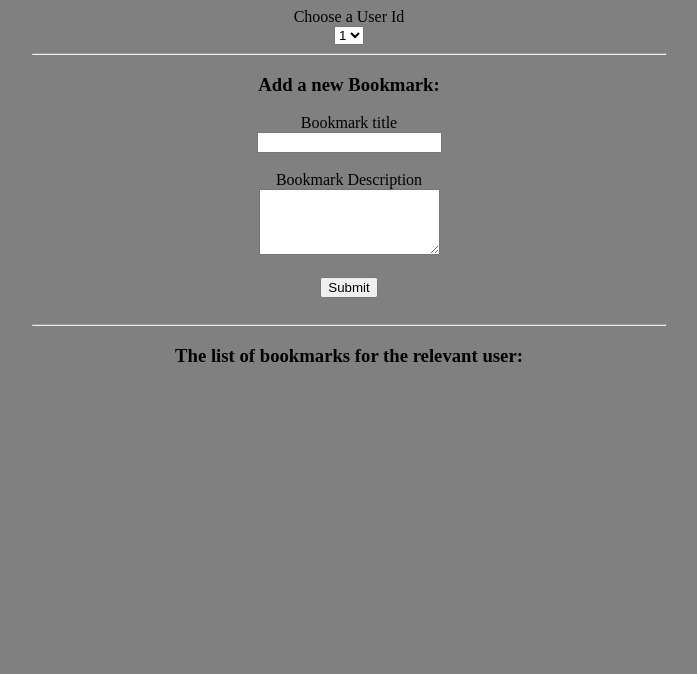
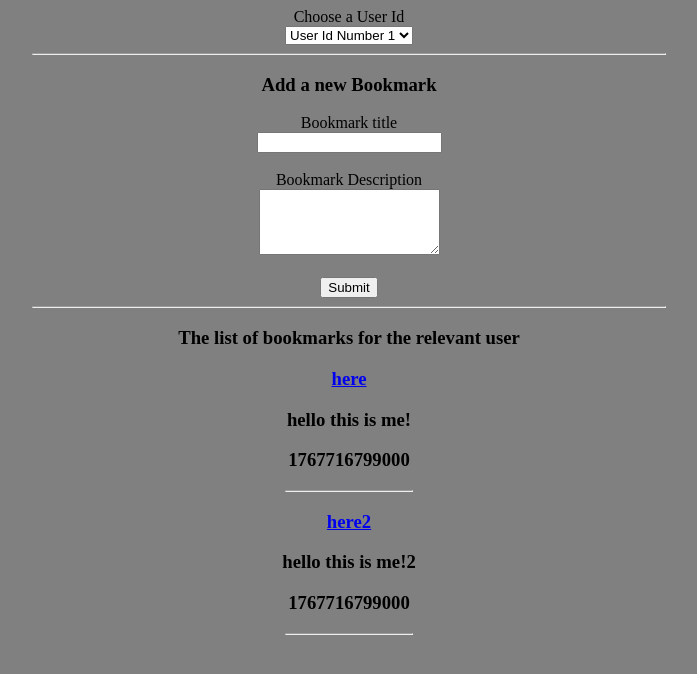
Before and after one commit to M-Abdoon/CYF-Project-Shared-Bookmarks, a plain HTML site: page bookmarks/index.html in a window 1280 px wide. Shown: the whole page, without its empty margins (291-988 px from the left). Drawn offline with Linux system fonts and the light colour scheme.

Commit message:
كود اساسي

```diff
--- a/bookmarks/index.html
+++ b/bookmarks/index.html
@@ -7,22 +7,23 @@
 	<label for="selectUserId">Choose a User Id</label>
 	<br>
 	<select name="selectUserId" id="selectId">
-		<option value="1">1</option>
 	</select>
 	<hr width="50%">
-	<h3>Add a new Bookmark:</h3>
+	<h3>Add a new Bookmark</h3>
 	<label for="bookmarkTitleInput">Bookmark title</label> <br>
 	<input type="text" name="bookmarkTitleInput" id="bookmarkTitleInput">
+
 	<br><br>
+
 	<label for="bookmarkDescriptionInput">Bookmark Description</label> <br>
 	<textarea name="bookmarkDescriptionInput" id="bookmarkDescriptionInput" rows="4"></textarea>
-	<br><br>
-	<input type="submit">
 
 	<br><br>
+
+	<input type="submit">
 	<hr width="50%">
 
+	<h3 id="dataList">The list of bookmarks for the relevant user</h3>
 
-	<h3>The list of bookmarks for the relevant user:</h3>
   </body>
 </html>
--- a/bookmarks/script.js
+++ b/bookmarks/script.js
@@ -8,20 +8,70 @@ import { setData } from "./storage.js";
 import { getUserIds } from "./storage.js";
 import { clearData } from "./storage.js";
 
+const selectIdDropDown = document.getElementById("selectId");
+const dataList = document.getElementById("dataList");
 
-window.onload = function () {
-	setData("1", { title: "here", description: "hello this is me!" });
+
+const newData = [
+	{ title: "here", description: "hello this is me!", link: "https://google.com", timestamp: Date.now() },
+	{ title: "here2", description: "hello this is me!2", link: "https://facebookc.com", timestamp: Date.now() }
+];
+setData("1", newData);
+
+function setup () {
 
 	const users = getUserIds();
-	const dataOfUser = getData(1);
 
-	//document.querySelector("body").textContent = `There are ${users.length} users || `;
+	fillDropdown(users);
 
-	//document.querySelector("body").textContent += JSON.stringify(dataOfUser);
+	showDataList(1);
 
-	//clearData(1);
-	localStorage.clear();
+	selectIdDropDown.addEventListener("change", () => {
+		const selectedId = selectIdDropDown.value;
+		console.log(selectedId);
+		// render ();
 
-	//document.querySelector("body").textContent += `${JSON.stringify(dataOfUser)} d`;
+		showDataList(selectedId);
+	});
 
 };
+
+function fillDropdown (userIds) {
+	userIds.forEach(( id ) => {
+		const createOption = document.createElement("option");
+		createOption.value = id;
+		createOption.text = "User Id Number " + id;
+		selectIdDropDown.appendChild(createOption);
+	});
+}
+
+function showDataList(dataOfUser) {
+
+	dataOfUser = getData(dataOfUser);
+
+	dataOfUser.forEach(( item ) => {
+
+		const p = document.createElement("p");
+		const a = document.createElement("a");
+		const desc = document.createElement("p");
+		const timestamp = document.createElement("p");
+		const hr = document.createElement("hr");
+
+		a.href = item.link;
+		a.textContent = item.title;
+
+		p.appendChild(a);
+
+		desc.textContent = item.description;
+		timestamp.textContent = item.timestamp;
+		hr.width = "10%";
+
+		dataList.appendChild(p);
+		dataList.appendChild(desc);
+		dataList.appendChild(timestamp);
+		dataList.appendChild(hr);
+
+	});
+};
+
+window.onload = setup();
```
Also changed, not shown: 1 other file.
